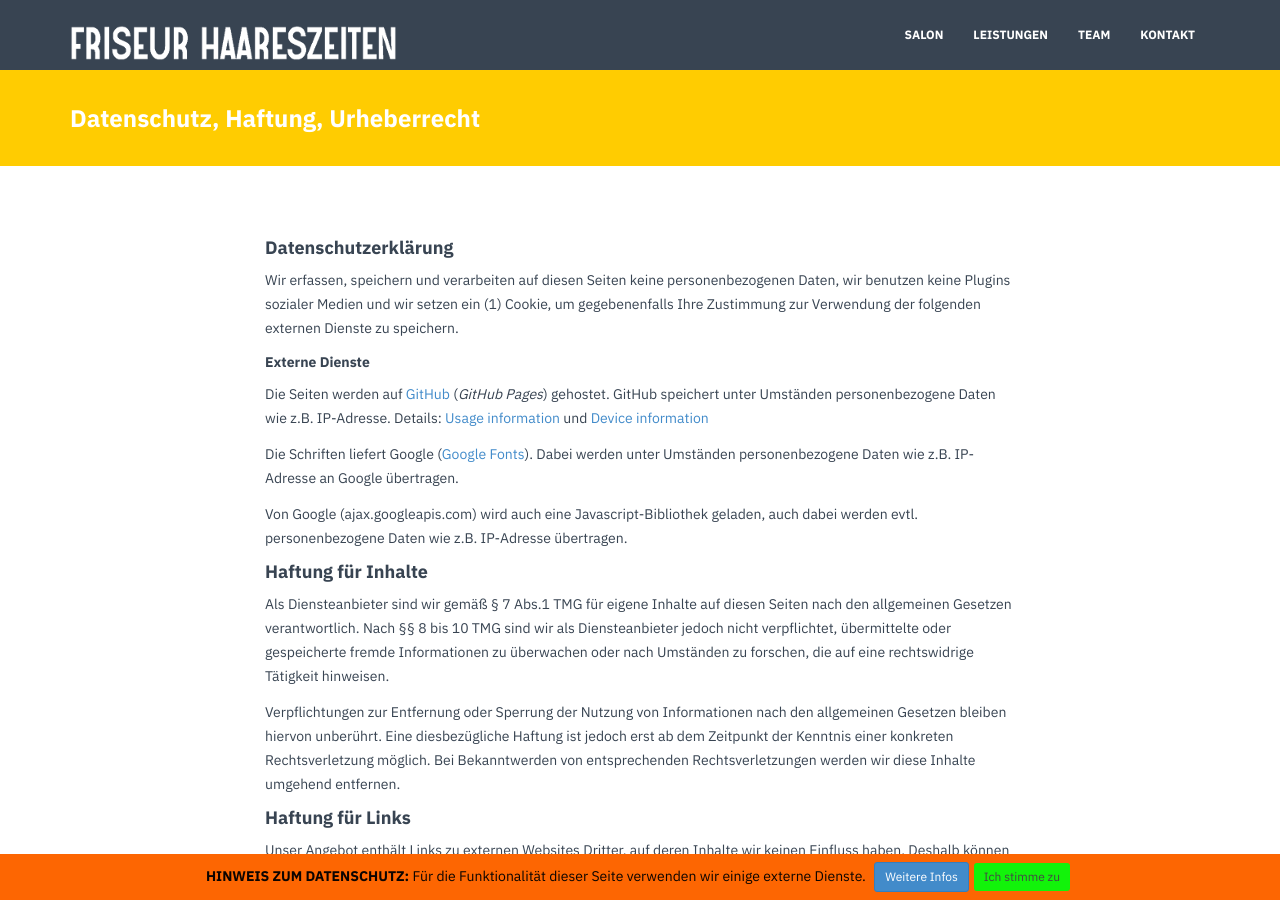
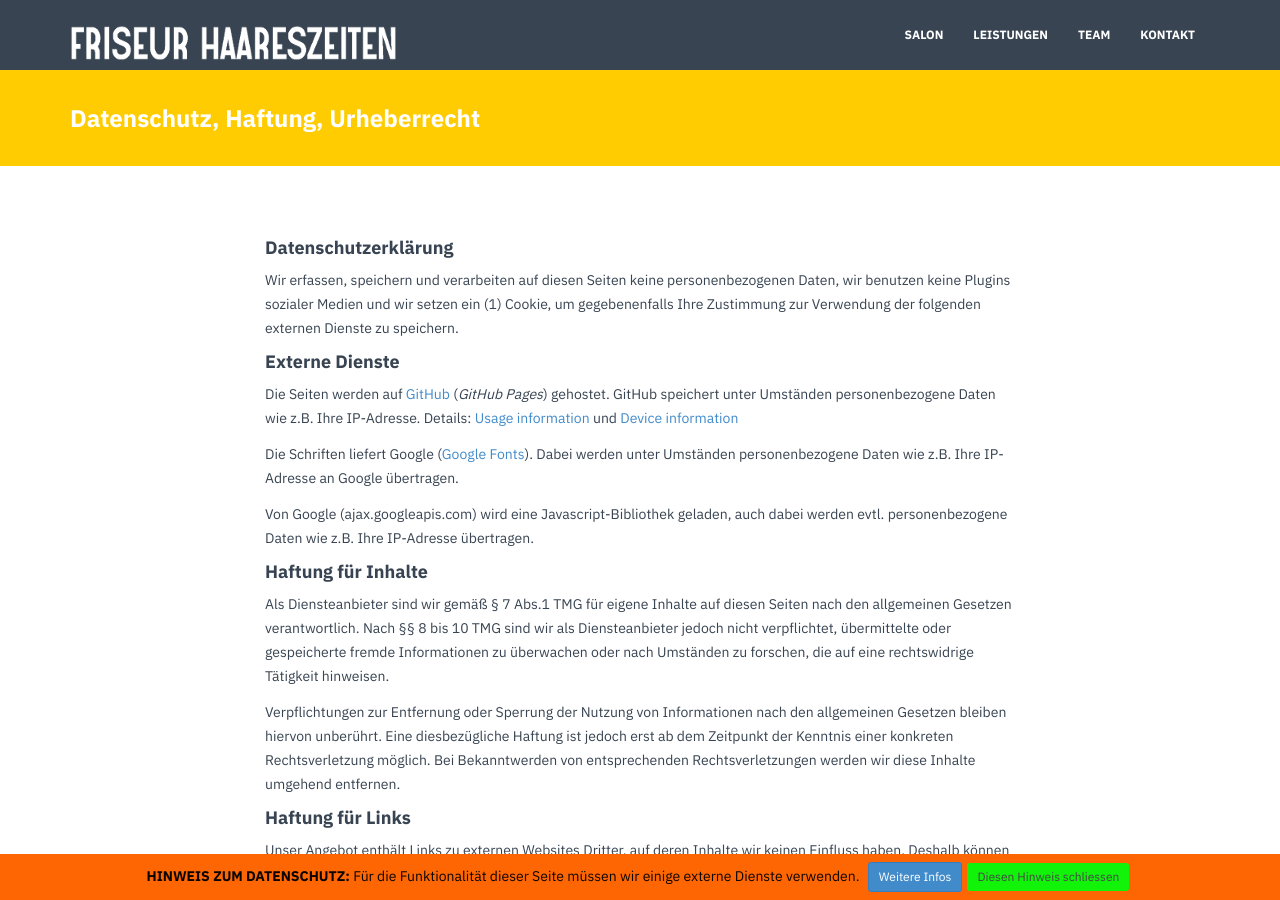
Before and after one commit to haareszeiten/haareszeiten.github.io, a Jekyll site: the page built from datenschutz.html, in a window 1280 px wide and 900 px high. Built offline with Jekyll 4.4.1, drawn with Linux system fonts in a browser that asks for light colours; nearby versions of some CDN libraries.

Commit message:
Cookie Info & GDPR

```diff
--- a/_includes/cookie-consent.html
+++ b/_includes/cookie-consent.html
@@ -9,8 +9,8 @@
         #cookie-notice a {position: relative; bottom: 5px;}
     }
 </style>
-<div id="cookie-notice"><span><strong>HINWEIS ZUM DATENSCHUTZ:</strong>  Für die Funktionalität dieser Seite verwenden wir einige externe Dienste.
-    </span><a href="/datenschutz" class="btn btn-primary btn-sm">Weitere Infos</a><a id="cookie-notice-accept" class="btn-theme-ok btn-primary btn-sm">Ich stimme zu</a></div>
+<div id="cookie-notice"><span><strong>HINWEIS ZUM DATENSCHUTZ:</strong>  Für die Funktionalität dieser Seite müssen wir einige externe Dienste verwenden.
+    </span><a href="/datenschutz" class="btn btn-primary btn-sm">Weitere Infos</a><a id="cookie-notice-accept" class="btn-theme-ok btn-primary btn-sm">Diesen Hinweis schliessen</a></div>
 <script>
     function createCookie(name,value,days) {
         var expires = "";
--- a/datenschutz.html
+++ b/datenschutz.html
@@ -14,16 +14,16 @@ footer: no
             <p>Wir erfassen, speichern und verarbeiten auf diesen Seiten keine personenbezogenen Daten, wir benutzen keine Plugins sozialer Medien und wir setzen
                 ein (1) Cookie, um gegebenenfalls Ihre Zustimmung zur Verwendung der folgenden externen Dienste zu speichern.</p>
 
-            <strong>Externe Dienste</strong>
+            <h4>Externe Dienste</h4>
             <p>Die Seiten werden auf <a href="https://github.com" target="_blank">GitHub</a> (<em>GitHub Pages</em>) gehostet. GitHub speichert
-                unter Umständen personenbezogene Daten wie z.B. IP-Adresse. Details:
+                unter Umständen personenbezogene Daten wie z.B. Ihre IP-Adresse. Details:
                 <a href="https://docs.github.com/en/github/site-policy/github-privacy-statement#usage-information" target="_blank">Usage information</a> und
                 <a href="https://docs.github.com/en/github/site-policy/github-privacy-statement#device-information" target="_blank">Device information</a> </p>
             <p>Die Schriften liefert Google
                 (<a href="https://developers.google.com/fonts/faq#what_does_using_the_google_fonts_api_mean_for_the_privacy_of_my_users" target="_blank">Google Fonts</a>).
-                Dabei werden unter Umständen personenbezogene Daten wie z.B. IP-Adresse an Google übertragen.
+                Dabei werden unter Umständen personenbezogene Daten wie z.B. Ihre IP-Adresse an Google übertragen.
             </p>
-            <p>Von Google (ajax.googleapis.com) wird auch eine Javascript-Bibliothek geladen, auch dabei werden evtl. personenbezogene Daten wie z.B. IP-Adresse übertragen.</p>
+            <p>Von Google (ajax.googleapis.com) wird eine Javascript-Bibliothek geladen, auch dabei werden evtl. personenbezogene Daten wie z.B. Ihre IP-Adresse übertragen.</p>
             <h4>Haftung für Inhalte</h4>
             <p>Als Diensteanbieter sind wir gemäß § 7 Abs.1 TMG für eigene Inhalte auf diesen Seiten nach den allgemeinen
                 Gesetzen verantwortlich. Nach §§ 8 bis 10 TMG sind wir als Diensteanbieter jedoch nicht verpflichtet,
```
